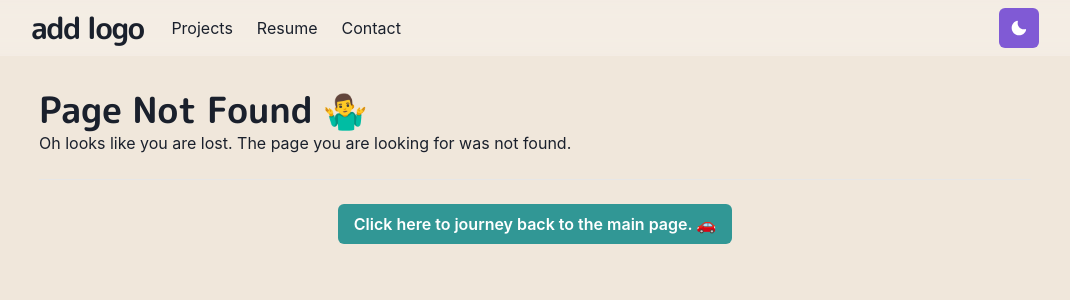
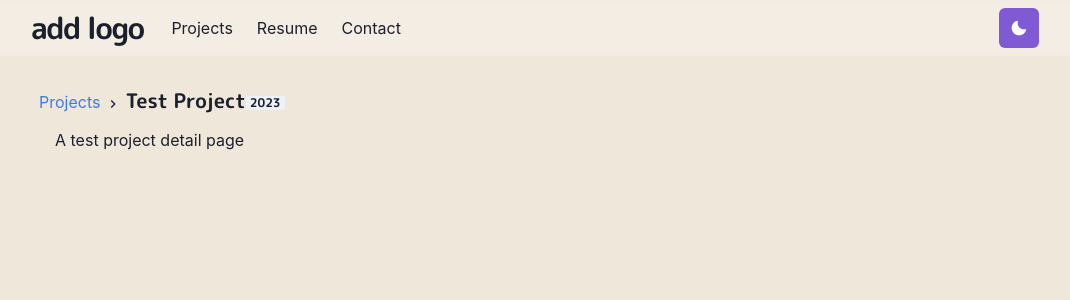
Before and after one commit to AlexanderChao14/AlexanderChao, a Next.js app: page /projects/test_project in a window 1280 px wide. Before the commit this address had no page. Shown: the top 300 px of the page, without its empty margins (105-1175 px from the left). Built offline with nearby package versions, Linux system fonts and the light colour scheme.

Commit message:
made changes to titles for webpage and added template for projects details

```diff
--- a/components/layouts/article.js
+++ b/components/layouts/article.js
@@ -21,7 +21,7 @@ const Layout = ({ children, title }) => {
       <>
         {title && (
           <Head>
-            <title>{`${title} - Alexander Chao`}</title>
+            <title>{`Alexander Chao - ${title}`}</title>
           </Head>
         )}
         {children}
--- /dev/null
+++ b/components/project_description.js
@@ -0,0 +1,28 @@
+import { Heading, Box, Link, Image, Badge} from '@chakra-ui/react'
+import { ChevronRightIcon } from '@chakra-ui/icons'
+import NextLink from 'next/link'
+
+export const Title = ({ children }) => (
+    <Box>
+      <Link as={NextLink} href="/projects">
+        Projects
+      </Link>
+      <span>
+        {' '}
+        <ChevronRightIcon />{' '}
+      </span>
+      <Heading display="inline-block" as="h3" fontSize={20} mb={4}>
+        {children}
+      </Heading>
+    </Box>
+  )
+
+  export const ProjectImage = ({ src, alt }) => (
+    <Image borderRadius="lg" w="full" src={src} alt={alt} mb={4} />
+  )
+
+  export const Meta = ({ children }) => (
+    <Badge colorScheme="green" mr={2}>
+      {children}
+    </Badge>
+  )
--- a/pages/projects.js
+++ b/pages/projects.js
@@ -7,14 +7,14 @@ import test from '../public/images/projects/test_image.png';
 import test2 from '../public/images/projects/test_image2.png';
 
 const Projects = () => (
-        <Layout>
+        <Layout title="Projects">
         <Container>
             <Heading as="h3" fontSize={20} mb={4}>
                 Projects
             </Heading>
             <SimpleGrid columns={[1, 1, 2]} gap={6} >
                 <Section>
-                    <ProjectsGridItem id="test" title="Test" thumbnail={test} childern="Test3">
+                    <ProjectsGridItem id="test_project" title="Test" thumbnail={test} childern="Test3">
                         Test
                         {/* TODO: need to figure out text and childern problem, Test is not showing while Test3 is*/}
                     </ProjectsGridItem>
--- /dev/null
+++ b/pages/projects/test_project.js
@@ -0,0 +1,24 @@
+import {Container, Badge, Link, List, ListItem} from '@chakra-ui/react'
+import { ExternalLinkIcon } from '@chakra-ui/icons'
+import { Title, ProjectImage, Meta } from '../../components/project_description'
+import ParagraphBlock from '../../components/paragraph_block'
+import Layout from '../../components/layouts/article'
+
+const Project = () => {
+    return(
+        <Layout title="Test Project">
+            <Container>
+                <Title childern="Test Project">
+                    Test Project
+                    <Badge>2023</Badge>
+                </Title>
+                <ParagraphBlock>
+                    A test project detail page
+                </ParagraphBlock>
+                <List ml={4} my={4}></List>
+            </Container>
+        </Layout>
+    )
+}
+
+export default Project
```
